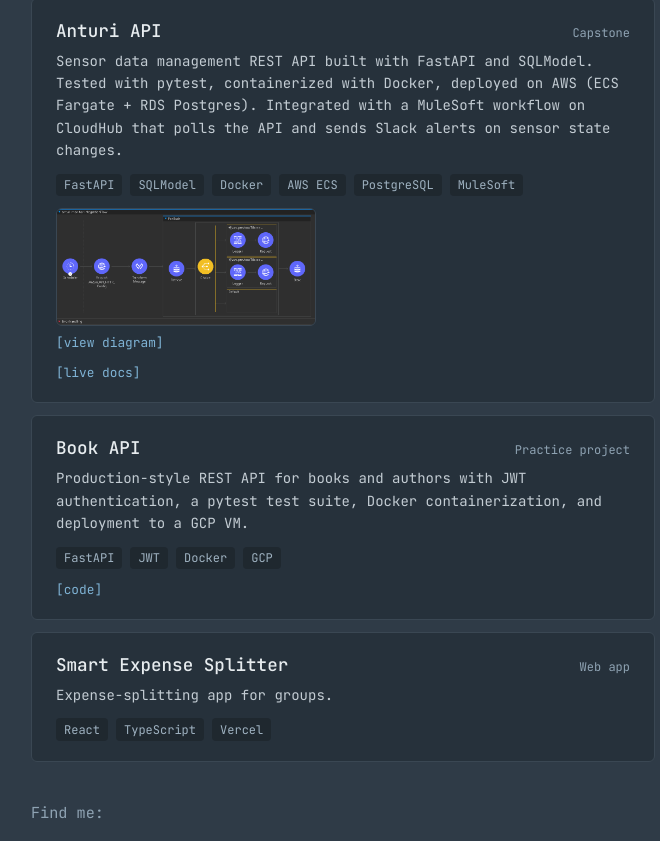
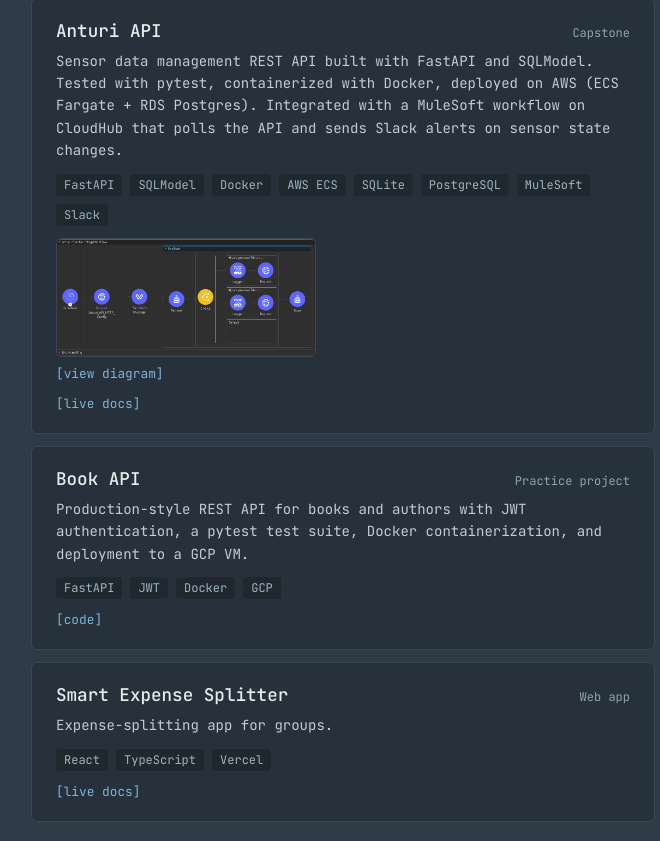
Before and after one commit to waltterir/portfolio-page, a React app: page / in a window 1280 px wide. Shown: the part 399-1240 px from the top of the page, without its empty margins (297-957 px from the left). Built offline with nearby package versions, Linux system fonts and the light colour scheme; the HTML template or start-up script is replaced by a standard one.

Commit message:
add: added link to smart expense splitter project

```diff
--- a/src/App.tsx
+++ b/src/App.tsx
@@ -22,8 +22,10 @@
       "SQLModel",
       "Docker",
       "AWS ECS",
+      "SQLite",
       "PostgreSQL",
       "MuleSoft",
+      "Slack",
     ],
     link: "http://anturi-api-alb-1717429430.eu-north-1.elb.amazonaws.com/docs",
   },
@@ -41,6 +43,7 @@
     tag: "Web app",
     description: "Expense-splitting app for groups.",
     stack: ["React", "TypeScript", "Vercel"],
+    link: "https://smart-expense-splitter-pied.vercel.app/",
   },
 ];
 
```
